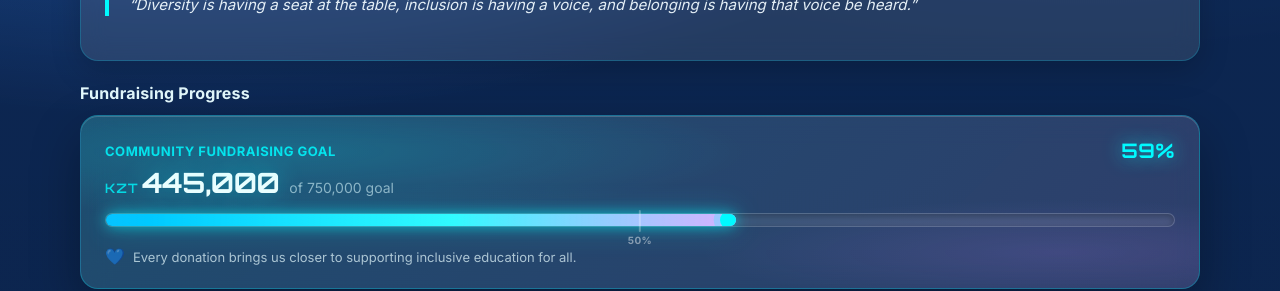
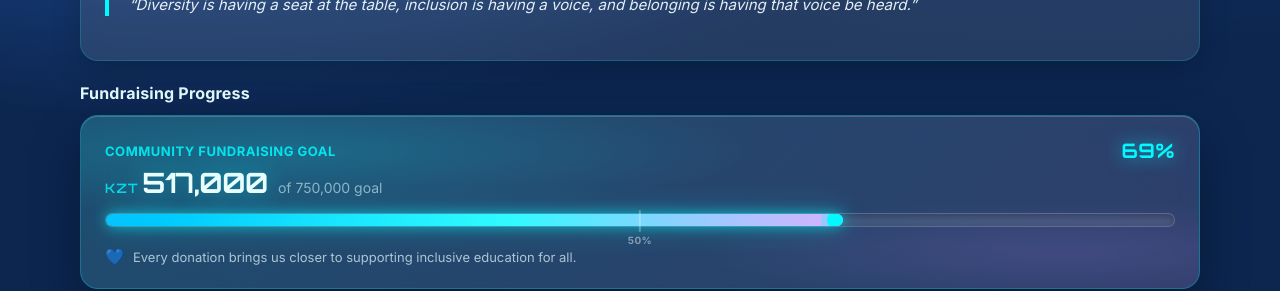
Before and after one commit to PowerRang37/student-media-site, a React (Vite) app: page / in a window 1280 px wide. Shown: the part 1280-1571 px from the top of the page. Built offline with nearby package versions, Linux system fonts and the light colour scheme.

Commit message:
new total 517k

```diff
--- a/src/main.jsx
+++ b/src/main.jsx
@@ -166,7 +166,7 @@ function App() {
         {/* Fundraising Progress */}
         <div className="section">
           <h2>Fundraising Progress</h2>
-          <FundraisingBar raised={445000} goal={750000} />
+          <FundraisingBar raised={517000} goal={750000} />
         </div>
 
         {/* Donations & Questions */}
```
